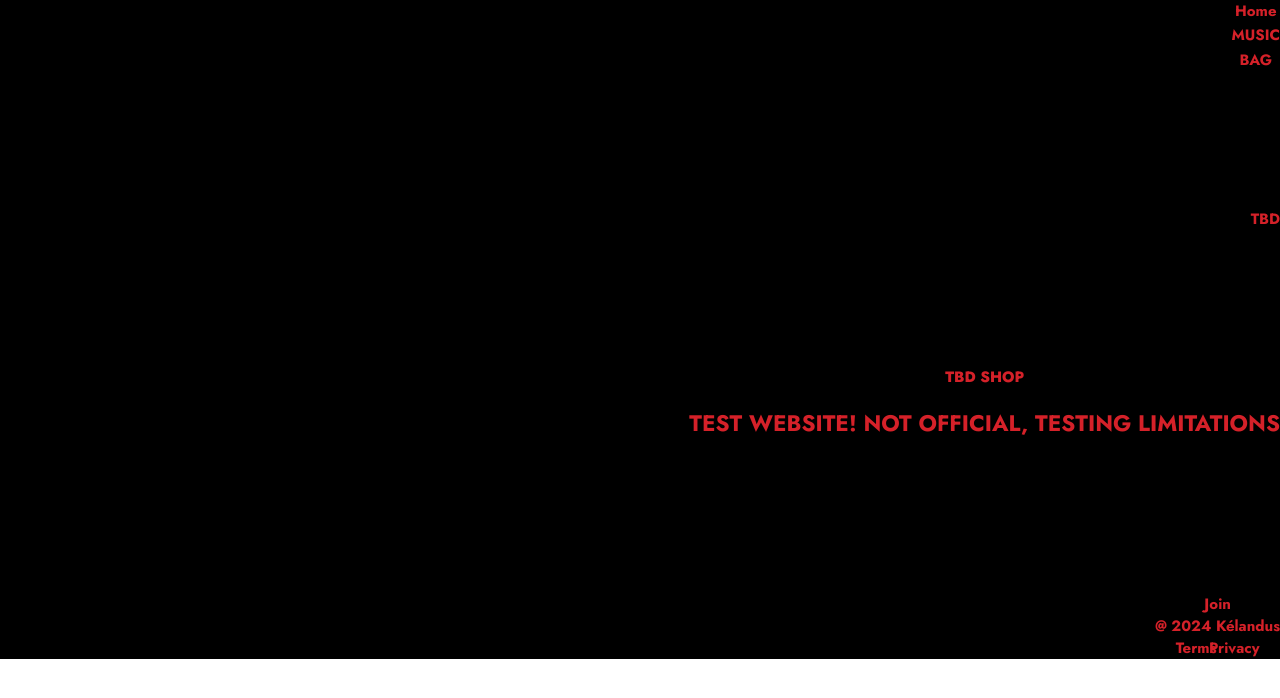
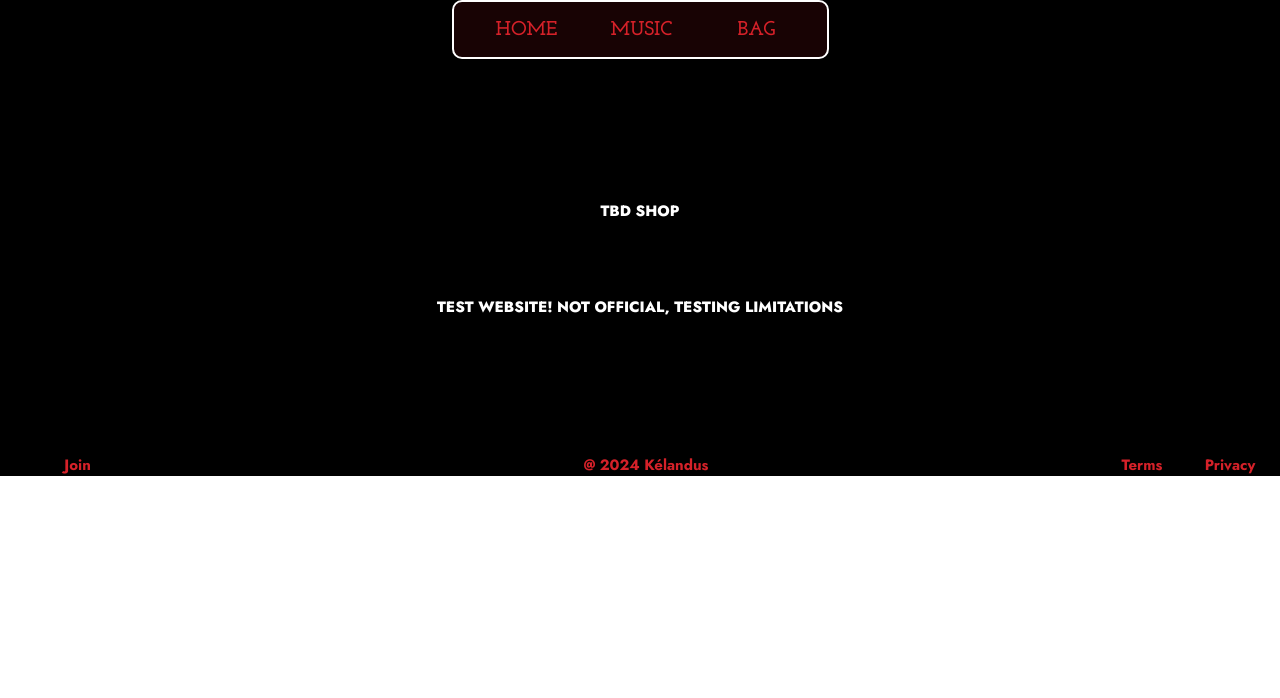
Before and after one commit to YaBoiLorenzoT/Website2, a website built with Parcel: page shop.html in a window 1280 px wide. Built offline with nearby package versions, Linux system fonts and the light colour scheme.

Commit message:
shop.html

```diff
--- a/shop.html
+++ b/shop.html
@@ -17,34 +17,34 @@
   </head>
   <body>
     <div class="shop4">
-      <section class="navigation3">
-        <nav class="nav-bar5">
-          <div class="home9" id="homeContainer">
-            <a class="home10">Home</a>
+      <b class="tbd7" id="tBDText">TBD</b>
+      <div class="nav-bar-frame">
+        <nav class="nav-bar2">
+          <div class="home3" id="homeContainer">
+            <a class="home4">Home</a>
           </div>
           <div class="music3" id="musicContainer">
             <a class="music4">Music</a>
           </div>
           <a class="bag">Bag</a>
         </nav>
-      </section>
-      <b class="tbd5" id="tBDText">TBD</b>
-      <section class="content2">
-        <div class="main-content1">
-          <h1 class="tbd-shop">TBD SHOP</h1>
-          <div class="website-info">
-            <h1 class="test-website-not1">
-              TEST WEBSITE! NOT OFFICIAL, TESTING LIMITATIONS
-            </h1>
+      </div>
+      <section class="shop-inner">
+        <div class="frame-container">
+          <div class="tbd-shop-wrapper">
+            <h1 class="tbd-shop">TBD SHOP</h1>
           </div>
+          <h1 class="test-website-not2">
+            TEST WEBSITE! NOT OFFICIAL, TESTING LIMITATIONS
+          </h1>
         </div>
       </section>
-      <div class="footer2">
-        <div class="join-frame">
-          <b class="join3" id="joinText">Join</b>
+      <div class="frame-div">
+        <div class="join-wrapper">
+          <b class="join2">Join</b>
         </div>
-        <b class="klandus3">@ 2024 Kélandus</b>
-        <div class="legal1">
+        <b class="klandus2">@ 2024 Kélandus</b>
+        <div class="terms-group">
           <b class="terms2">Terms</b>
           <b class="privacy2">Privacy</b>
         </div>
@@ -52,10 +52,17 @@
     </div>
 
     <script>
+      var tBDText = document.getElementById("tBDText");
+      if (tBDText) {
+        tBDText.addEventListener("click", function (e) {
+          window.location.href = "./shop.html";
+        });
+      }
+
       var homeContainer = document.getElementById("homeContainer");
       if (homeContainer) {
         homeContainer.addEventListener("click", function (e) {
-          window.location.href = "./home.html";
+          window.location.href = "./index.html";
         });
       }
 
@@ -65,20 +72,6 @@
           window.location.href = "./music.html";
         });
       }
-
-      var tBDText = document.getElementById("tBDText");
-      if (tBDText) {
-        tBDText.addEventListener("click", function (e) {
-          window.location.href = "./shop.html";
-        });
-      }
-
-      var joinText = document.getElementById("joinText");
-      if (joinText) {
-        joinText.addEventListener("click", function (e) {
-          window.location.href = "./join.html";
-        });
-      }
-    </script>
+      </script>
   </body>
 </html>
```
